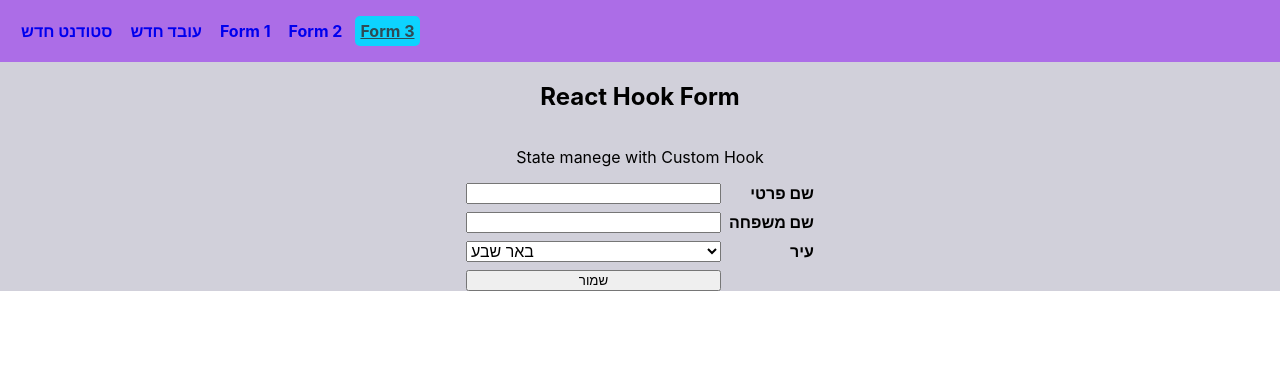
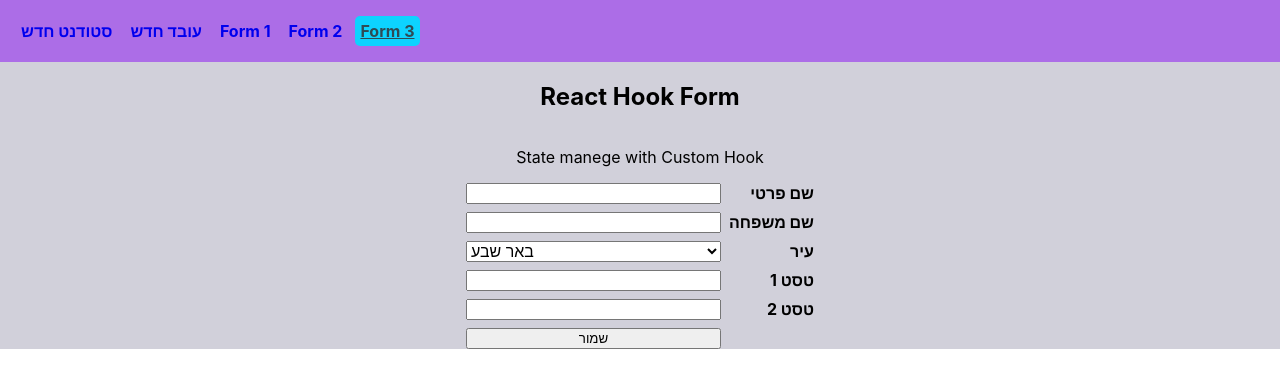
Before and after one commit to nahummor/react-hook-form, a React (Create React App) app: page /form3 in a window 1280 px wide. Shown: the top 388 px of the page. Built offline with nearby package versions, Linux system fonts and the light colour scheme.

Commit message:
add useInputRef hook

```diff
--- a/src/Form3/Form3.js
+++ b/src/Form3/Form3.js
@@ -2,11 +2,17 @@ import React, { useCallback, useState } from 'react';
 import classes from './Form3.module.css';
 import CitiesList from '../Shared/UI/CitiesList/CitiesList';
 import useInput from '../Shared/hooks/useInput';
+import useInputRef from '../Shared/hooks/useInputRef';
 
 function Form3() {
    const [firstName, bindFirstName, resetFirstName] = useInput('');
    const [lastName, bindLastName, resetLastName] = useInput('');
    const [city, setCity] = useState('באר שבע');
+
+   /**
+    * Test useInputRef
+    */
+   const [elRef, bindProps, test1Value] = useInputRef();
 
    const onCityChangeHandler = useCallback(city => {
       console.log('City: ', city);
@@ -18,6 +24,7 @@ function Form3() {
       console.log('First Name: ', firstName);
       console.log('Last Name: ', lastName);
       console.log('City: ', city);
+      console.log('Test 1: ', test1Value);
 
       resetFirstName();
       resetLastName();
@@ -43,6 +50,22 @@ function Form3() {
             <label>שם משפחה</label>
             <CitiesList onCityChangeHandler={onCityChangeHandler} />
             <label>עיר</label>
+            <input
+               type='text'
+               name='test1'
+               id='test1'
+               ref={elRef}
+               {...bindProps}
+            />
+            <label>טסט 1</label>
+            <input
+               type='text'
+               name='test2'
+               id='test2'
+               ref={elRef}
+               {...bindProps}
+            />
+            <label>טסט 2</label>
             <button type='submit'>שמור</button>
          </div>
       </form>
--- /dev/null
+++ b/src/Shared/hooks/useInputRef.js
@@ -0,0 +1,22 @@
+import { useRef, useEffect, useState } from 'react';
+
+const useInputRef = (initValue = '') => {
+   const elRef = useRef();
+   const [value, setValue] = useState(initValue);
+
+   useEffect(() => {
+      console.log(elRef.current);
+      console.log('Name: ', elRef.current.name);
+      console.log('Value: ', elRef.current.value);
+      console.log('Type: ', elRef.current.type);
+   }, []);
+   console.log('Name: ', elRef.current);
+   const bind = {
+      value: value,
+      onChange: event => setValue(event.target.value)
+   };
+
+   return [elRef, bind, value];
+};
+
+export default useInputRef;
```
